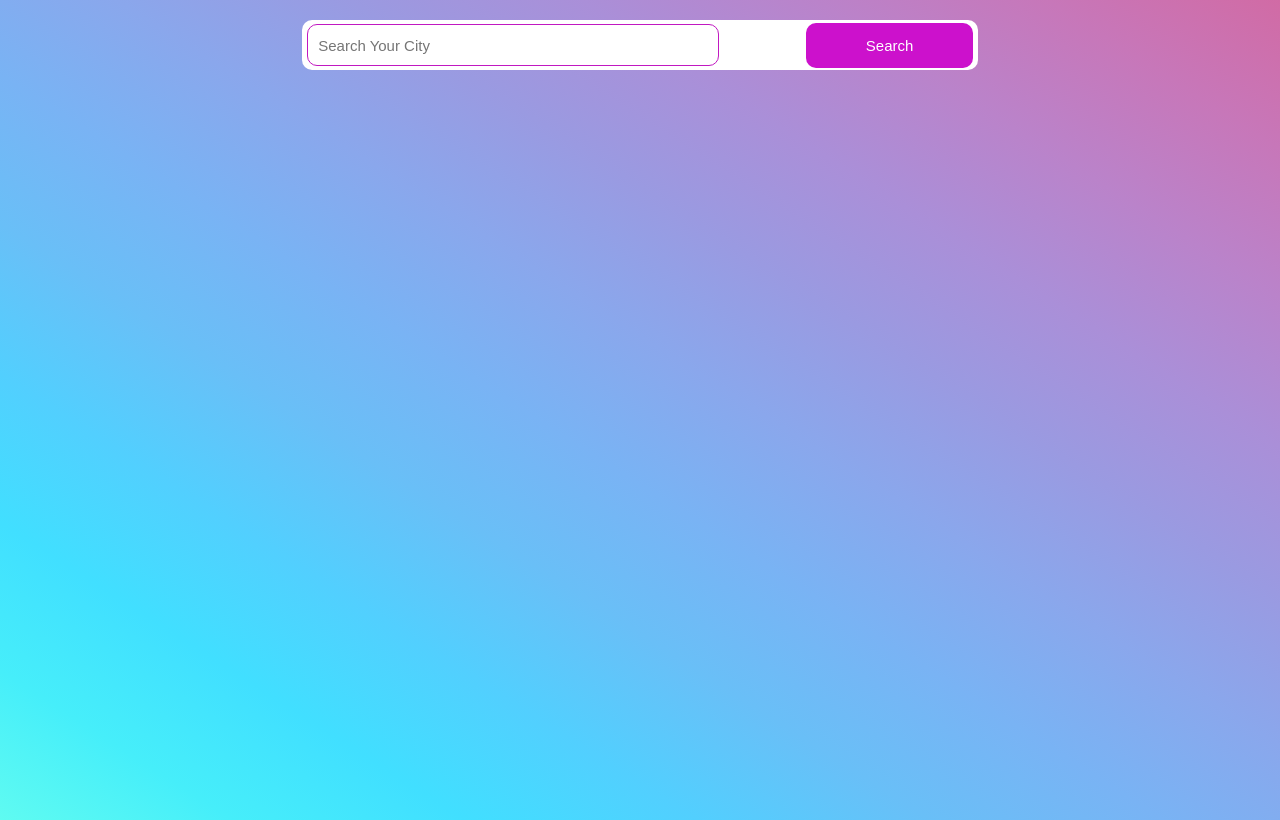
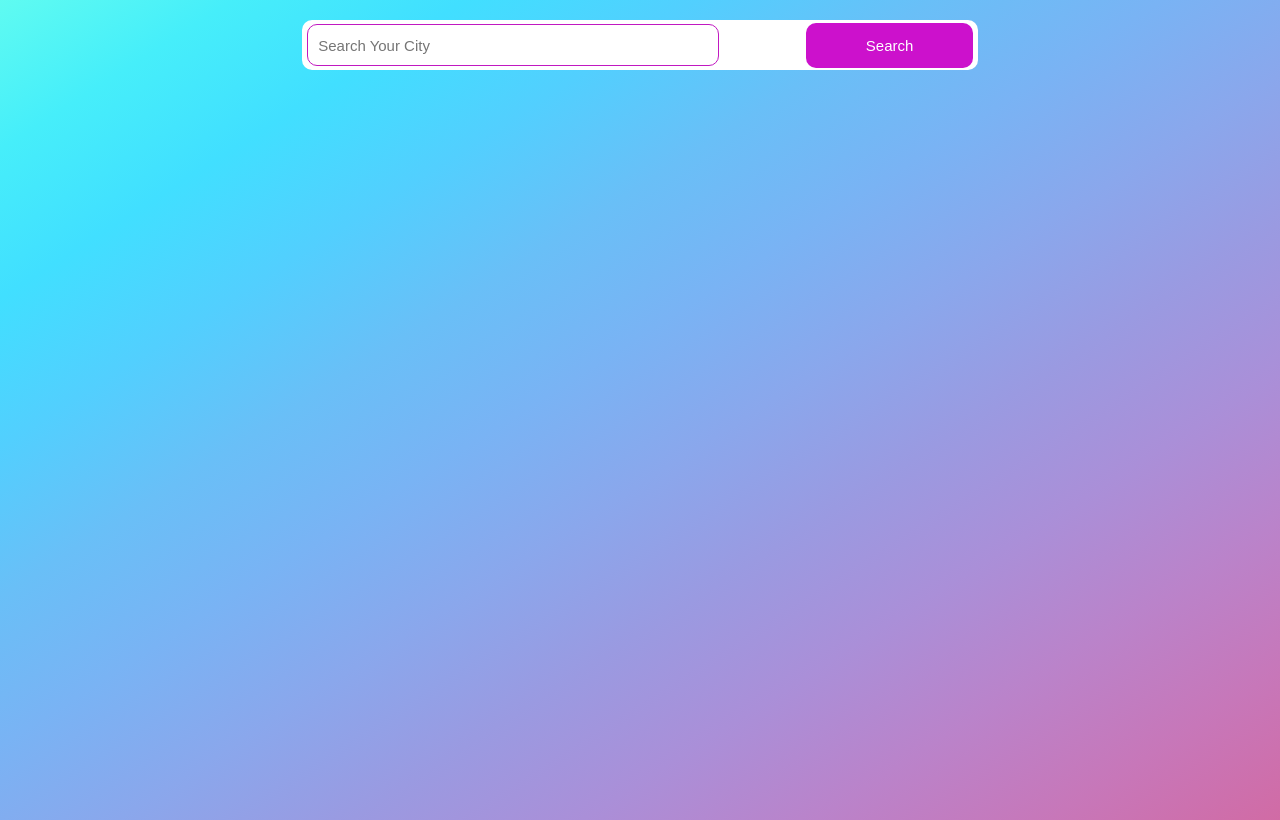
Before and after one commit to LuckySibanda/SimpleJavascriptAPI_weatherAPP, a website with bundled scripts: page index.html in a window 1280 px wide. Built offline with nearby package versions, Linux system fonts and the light colour scheme.

Commit message:
change background gradient direction

```diff
--- a/styles.css
+++ b/styles.css
@@ -5,7 +5,7 @@
 }
 
 body {
-    background-image: linear-gradient(to left bottom, #d16ba5, #c777b9, #ba83ca, #aa8fd8, #9a9ae1, #8aa7ec, #79b3f4, #69bff7, #52cffe, #41dfff, #46eefa, #5ffbf1);
+    background-image: linear-gradient(to left top, #d16ba5, #c777b9, #ba83ca, #aa8fd8, #9a9ae1, #8aa7ec, #79b3f4, #69bff7, #52cffe, #41dfff, #46eefa, #5ffbf1);
     /* background-image: linear-gradient(to left top, #d16ba5, #c777b9, #ba83ca, #aa8fd8, #9a9ae1, #8aa7ec, #79b3f4, #69bff8, #52cffe, #41dfff, #46eefa, #5ffbf1); */
     height: 100vh;
 
```
